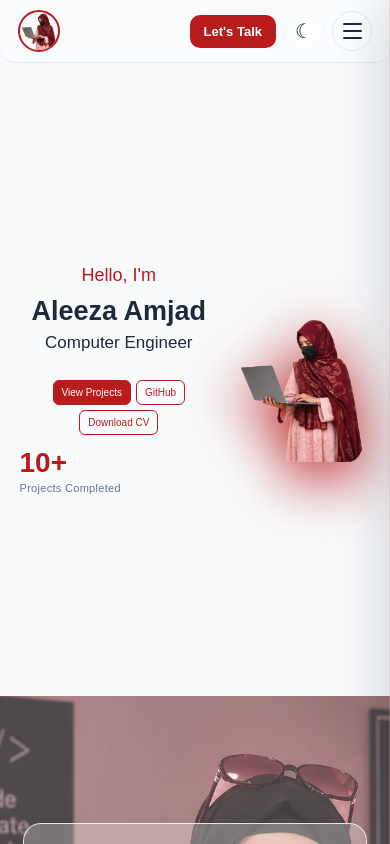
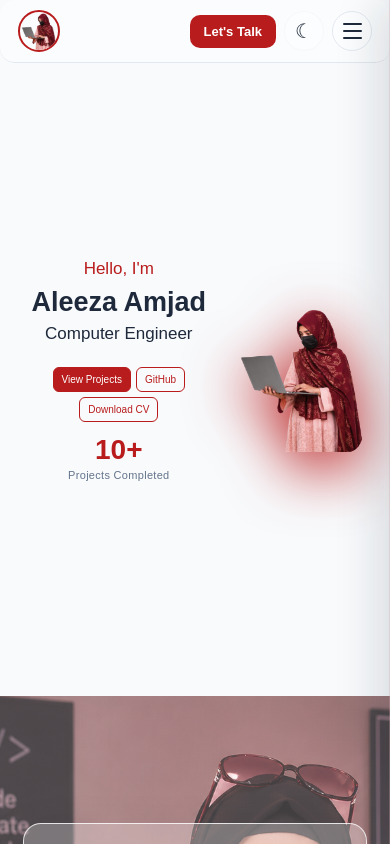
Before and after one commit to aleeza-dev/my-portfolio, a React (Vite) app: page / in a window 390 px wide. Shown: the top 844 px of the page. Built offline with nearby package versions, Linux system fonts and the light colour scheme.

Commit message:
Update portfolio

```diff
--- a/src/App.css
+++ b/src/App.css
@@ -1731,39 +1731,6 @@ body.dark-mode .what-you-get-icon {
 
 }
 
-@media (max-width: 480px) {
-
-  .what-you-get-section {
-    padding: 70px 5%;
-  }
-
-  .what-you-get-intro {
-    margin-bottom: 40px;
-  }
-
-  .what-you-get-card {
-    gap: 15px;
-    padding: 20px;
-  }
-
-  .what-you-get-icon {
-    min-width: 42px;
-    width: 42px;
-    height: 42px;
-    font-size: 1.05rem;
-  }
-
-  .what-you-get-card h3 {
-    font-size: 0.98rem;
-  }
-
-  .what-you-get-card p {
-    font-size: 0.86rem;
-  }
-
-}
-
-
 
 /* =========================
    CONTACT
@@ -1978,7 +1945,7 @@ body.dark-mode .side-menu-links a {
   .hero {
     min-height: 75vh;
 
-    padding: 50px 6%;
+    padding: 25px 6% 50px;
   }
 
   .hero-content {
@@ -1994,7 +1961,11 @@ body.dark-mode .side-menu-links a {
   .hero-left {
     width: 58%;
 
-    text-align: left;
+    text-align: center;
+
+    display: flex;
+    flex-direction: column;
+    align-items: center;
   }
 
   .hero-image {
@@ -2009,20 +1980,36 @@ body.dark-mode .side-menu-links a {
     height: 210px;
   }
 
+  .intro {
+    font-size: 18px;
+
+    margin-bottom: 10px;
+  }
+
   .hero h1 {
     font-size: 32px;
+
+    margin-bottom: 10px;
   }
 
   .hero h2 {
     font-size: 19px;
+
+    margin-bottom: 20px;
   }
 
   .typing-title {
     height: 32px;
+
+    width: 100%;
   }
 
   .hero-text {
     font-size: 14px;
+
+    margin: 0;
+
+    max-width: 100%;
   }
 
   /* MOBILE BUTTONS ONLY */
@@ -2032,11 +2019,15 @@ body.dark-mode .side-menu-links a {
 
     align-items: center;
 
+    justify-content: center;
+
     gap: 7px;
 
     margin-top: 20px;
 
     flex-wrap: wrap;
+
+    width: 100%;
   }
 
   .btn {
@@ -2052,7 +2043,7 @@ body.dark-mode .side-menu-links a {
   }
 
   .project-count {
-    align-items: flex-start;
+    align-items: center;
 
     margin-top: 16px;
   }
@@ -2212,7 +2203,7 @@ body.dark-mode .side-menu-links a {
   }
 
   .hero {
-    padding: 40px 5%;
+    padding: 20px 5% 40px;
   }
 
   .hero-content {
@@ -2226,7 +2217,9 @@ body.dark-mode .side-menu-links a {
   .hero-left {
     width: 57%;
 
-    text-align: left;
+    text-align: center;
+
+    align-items: center;
   }
 
   .hero-image {
@@ -2241,6 +2234,12 @@ body.dark-mode .side-menu-links a {
     height: 165px;
   }
 
+  .intro {
+    font-size: 17px;
+
+    margin-bottom: 8px;
+  }
+
   .hero h1 {
     font-size: 27px;
 
@@ -2249,12 +2248,16 @@ body.dark-mode .side-menu-links a {
 
   .hero h2 {
     font-size: 17px;
+
+    margin-bottom: 15px;
   }
 
   .typing-title {
     height: 27px;
 
     margin: 6px 0;
+
+    width: 100%;
   }
 
   .hero-text {
@@ -2270,11 +2273,15 @@ body.dark-mode .side-menu-links a {
 
     align-items: center;
 
+    justify-content: center;
+
     gap: 5px;
 
     margin-top: 16px;
 
     flex-wrap: wrap;
+
+    width: 100%;
   }
 
   .btn {
@@ -2290,7 +2297,7 @@ body.dark-mode .side-menu-links a {
   .project-count {
     margin-top: 14px;
 
-    align-items: flex-start;
+    align-items: center;
   }
 
   .project-count strong {
```
